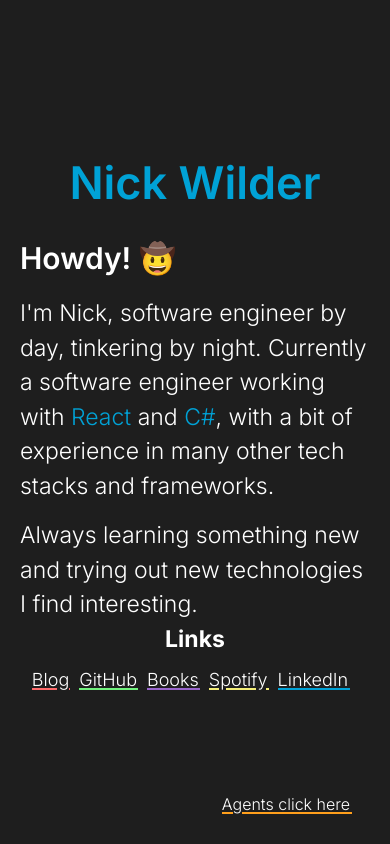
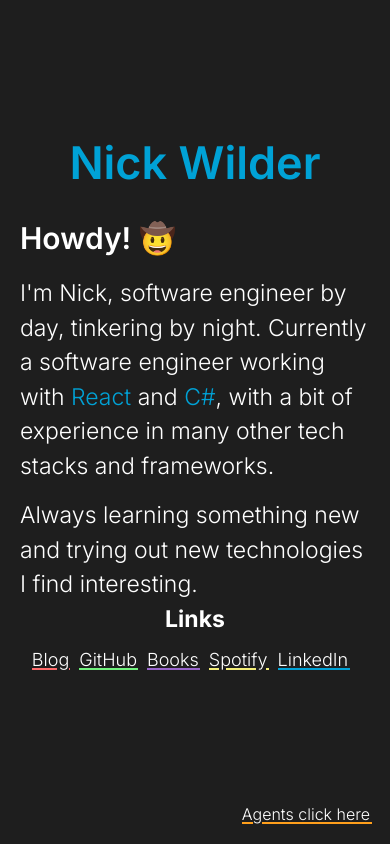
Before and after one commit to NickTheWilder/website, a Next.js app: page / in a window 390 px wide. Built offline with nearby package versions, Linux system fonts and the light colour scheme; a web font is replaced by a local one.

Commit message:
Fix mobile agents link positioning

```diff
--- a/src/app/page.module.css
+++ b/src/app/page.module.css
@@ -1,3 +1,8 @@
+.page {
+    min-height: 100svh;
+    display: flex;
+}
+
 .container {
     margin: auto;
     max-width: 850px;
@@ -46,6 +51,18 @@
     font-weight: 300;
 }
 
+@media (max-width: 640px) {
+    .page {
+        flex-direction: column;
+    }
+
+    .agentsLink {
+        position: static;
+        align-self: flex-end;
+        margin: 0 20px max(20px, env(safe-area-inset-bottom)) 0;
+    }
+}
+
 .agentA,
 .agentEntsClickHere {
     position: relative;
--- a/src/app/page.tsx
+++ b/src/app/page.tsx
@@ -6,7 +6,7 @@ import Links from "@/components/links";
 
 export default function Home(): JSX.Element {
     return (
-        <div style={{ minHeight: "100vh", display: "flex" }}>
+        <div className={styles.page}>
             <div className={styles.container}>
                 <p className={styles.hero}>Nick Wilder</p>
                 <p className={styles.howdy}>Howdy! 🤠</p>
```
